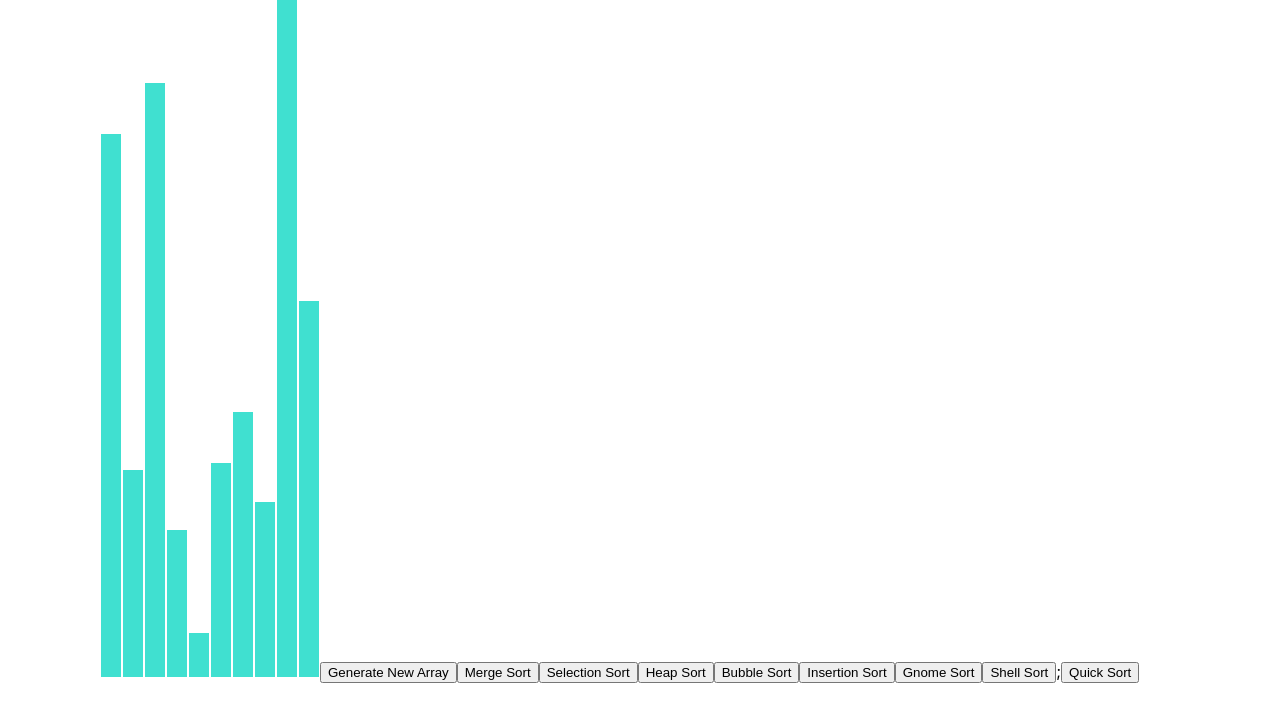
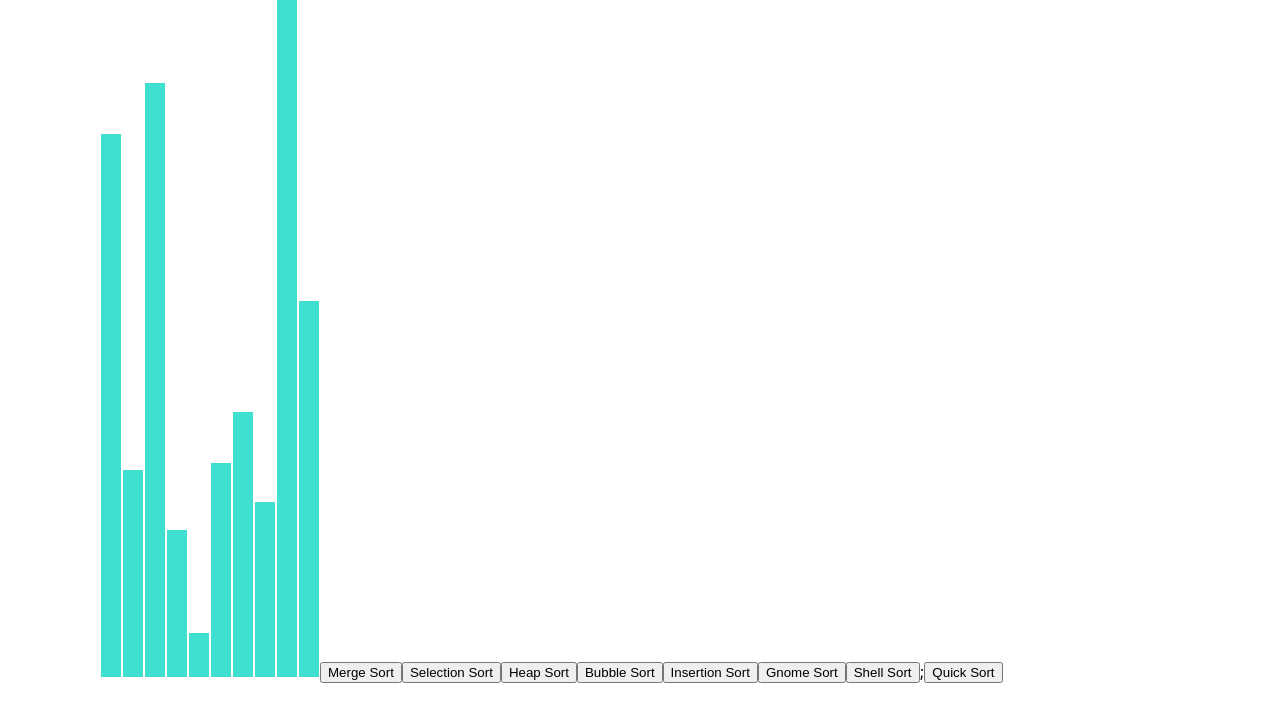
Before and after one commit to alexey-sw/SortingAlgorithmsVisualisation, a React (Create React App) app: page / in a window 1280 px wide. Shown: the top 722 px of the page. Built offline with nearby package versions, Linux system fonts and the light colour scheme.

Commit message:
Function and button "test sort algorithm" deleted

```diff
--- a/src/SortingVisualizer/SortingVisualizer.jsx
+++ b/src/SortingVisualizer/SortingVisualizer.jsx
@@ -99,21 +99,6 @@ export default class SortingVisualizer extends React.Component {
   quickSort() {
     readQuicksortAnimations(this.state.array, 500);
   }
-  // NOTE: This method will only work if your sorting algorithms actually return
-  // the sorted arrays; if they return the animations (as they currently do), then
-  // this method will be broken.
-  // testSortingAlgorithms() {
-  //   for (let i = 0; i < 100; i++) {
-  //     const array = [];
-  //     const length = randomIntFromInterval(1, 1000);
-  //     for (let i = 0; i < length; i++) {
-  //       array.push(randomIntFromInterval(-1000, 1000));
-  //     }
-  //     const javaScriptSortedArray = array.slice().sort((a, b) => a - b);
-  //     const mergeSortedArray = getMergeSortAnimations(array.slice());
-  //   }
-  // }
-
   render() {
     const {array} = this.state;
 
@@ -128,7 +113,6 @@ export default class SortingVisualizer extends React.Component {
               height: `${value}px`,
             }}></div>
         ))}
-        <button onClick={() => this.resetArray()}>Generate New Array</button>
         <button onClick={() => this.mergeSort()}>Merge Sort</button>
         <button onClick={() => this.selectionSort()}>Selection Sort</button>
         <button onClick={() => this.heapSort()}>Heap Sort</button>
```
